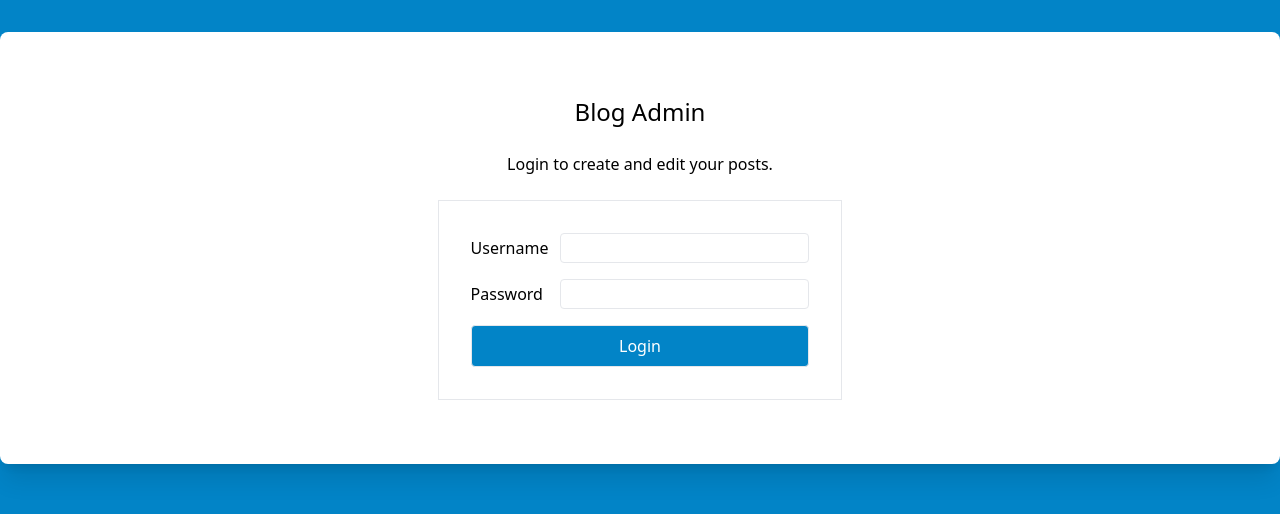
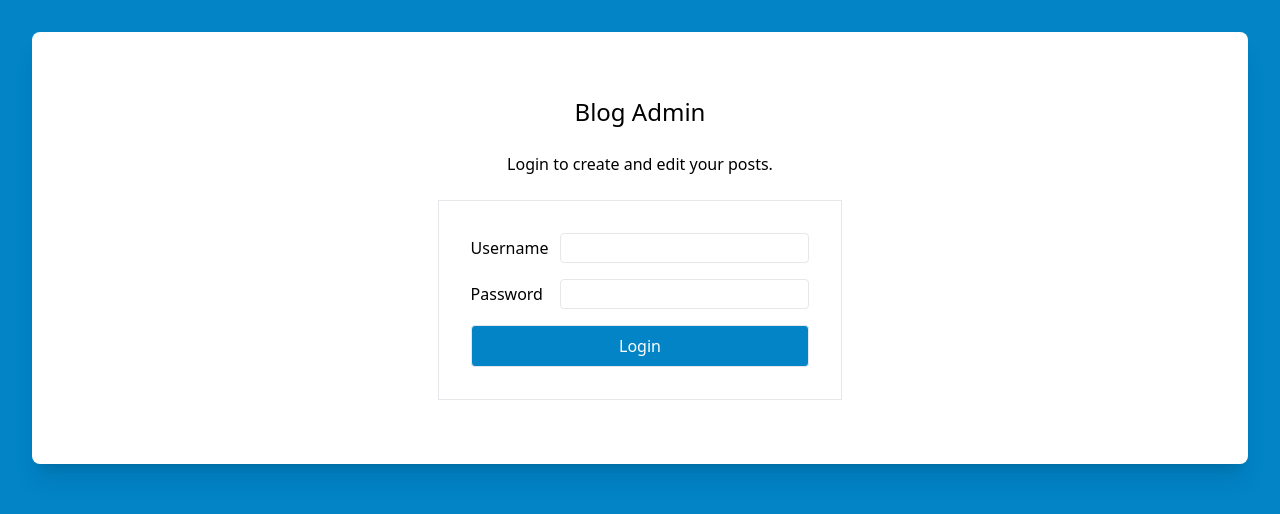
Before and after one commit to ken-ux/blog-admin, a React (Vite) app: page / in a window 1280 px wide. Shown: the top 514 px of the page. Built offline with nearby package versions, Linux system fonts and the light colour scheme; no server answers.

Commit message:
Add margin spacing to root element

```diff
--- a/src/App.tsx
+++ b/src/App.tsx
@@ -6,7 +6,7 @@ function App() {
   const [authenticated, setAuthenticated] = useState(false);
 
   return (
-    <div className="p-16 max-w-screen-xl my-8 m-auto bg-white rounded-lg shadow-xl">
+    <div className="p-16 max-w-screen-xl m-auto bg-white rounded-lg shadow-xl">
       {authenticated ? (
         <EditorPage setAuthenticated={setAuthenticated} />
       ) : (
--- a/src/index.css
+++ b/src/index.css
@@ -3,6 +3,10 @@
 @tailwind utilities;
 
 @layer base {
+  #root {
+    @apply m-8;
+  }
+
   body {
     @apply bg-sky-600;
   }
--- a/src/index_output.css
+++ b/src/index_output.css
@@ -446,6 +446,10 @@ video {
   display: none;
 }
 
+#root {
+  margin: 2rem;
+}
+
 body {
   --tw-bg-opacity: 1;
   background-color: rgb(2 132 199 / var(--tw-bg-opacity));
@@ -569,11 +573,6 @@ button:hover {
 
 .m-auto {
   margin: auto;
-}
-
-.my-8 {
-  margin-top: 2rem;
-  margin-bottom: 2rem;
 }
 
 .mb-4 {
```
